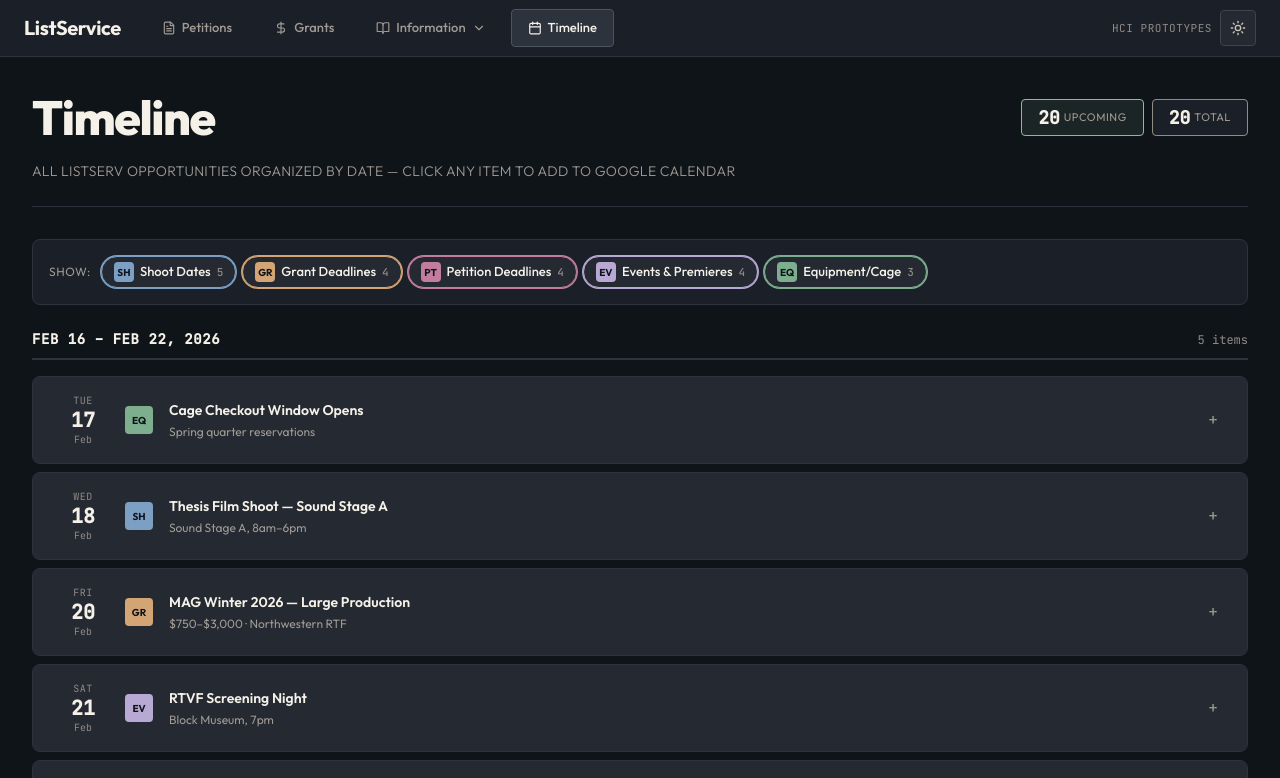
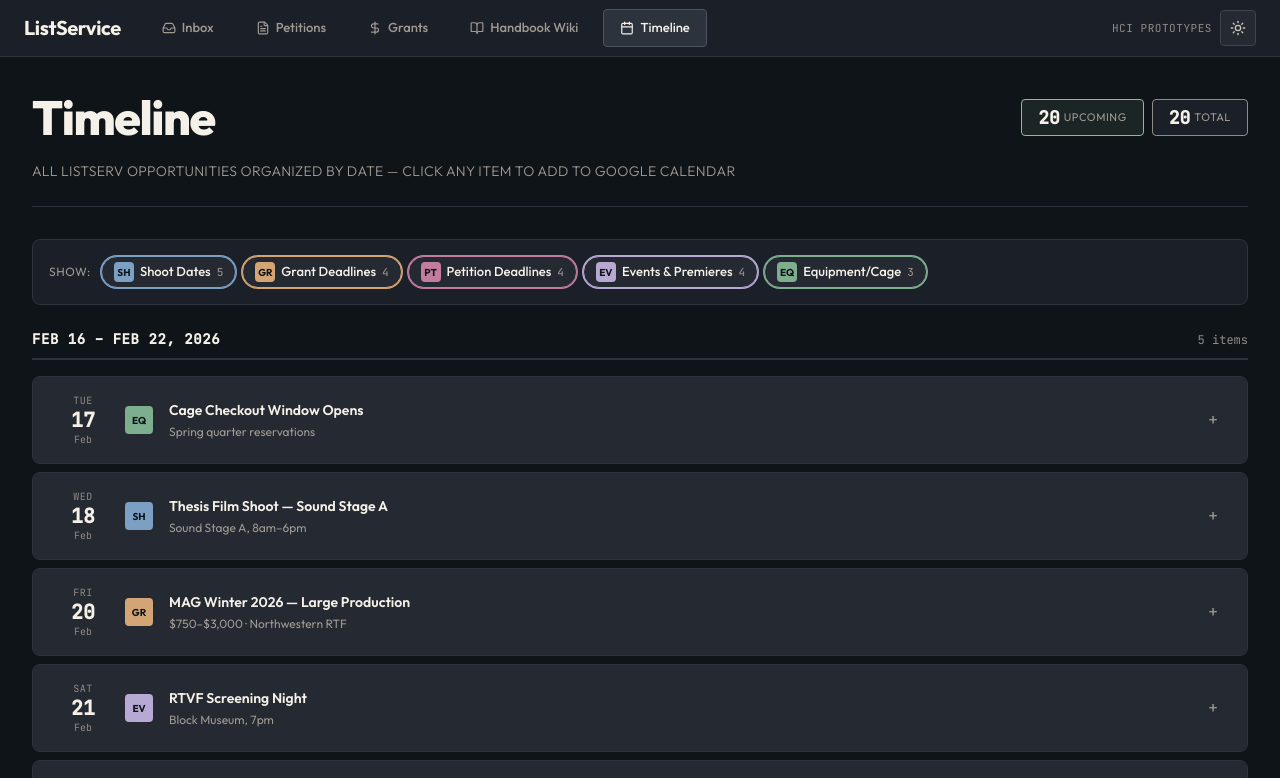
Before and after one commit to m4ur1n0/rtvf-information-automation, a Next.js app: page /calendar in a window 1280 px wide. Shown: the top 778 px of the page. Built offline with nearby package versions, Linux system fonts and the light colour scheme.

Commit message:
cosmetic changes

```diff
--- a/app/page.tsx
+++ b/app/page.tsx
@@ -71,7 +71,7 @@ export default async function Home() {
       <header className="dashboard-header" style={{ marginTop: 0 }}>
         <div className="header-content">
           <div className="header-top">
-            <h1 className="dashboard-title">RTVF Opportunities</h1>
+            <h1 className="dashboard-title">Inbox</h1>
             <div className="header-stats">
               <div className="stat-pill stat-total">
                 <span className="stat-value">{totalItems}</span>
--- a/components/DashboardGrid.tsx
+++ b/components/DashboardGrid.tsx
@@ -1,8 +1,4 @@
-"use client";
-
-import { useState } from "react";
 import type { ParsedEmailRow } from "@/lib/api";
-import { TabbedDashboard } from "./TabbedDashboard";
 import { InboxDashboard } from "./InboxDashboard";
 
 interface DashboardGridProps {
@@ -14,38 +10,7 @@ interface DashboardGridProps {
 }
 
 export function DashboardGrid({ grants, crewCalls, resources, castingCalls, events }: DashboardGridProps) {
-  const [viewMode, setViewMode] = useState<"tabbed" | "inbox">("tabbed");
-
   return (
-    <div>
-      {/* View Toggle */}
-      <div className="view-toggle-bar">
-        <span className="view-toggle-hint">View:</span>
-        <div className="view-toggle">
-          <button
-            className={`view-toggle-btn ${viewMode === "tabbed" ? "view-toggle-active" : ""}`}
-            onClick={() => setViewMode("tabbed")}
-          >
-            By Category
-          </button>
-          <button
-            className={`view-toggle-btn ${viewMode === "inbox" ? "view-toggle-active" : ""}`}
-            onClick={() => setViewMode("inbox")}
-          >
-            Inbox Feed
-          </button>
-        </div>
-      </div>
-
-      {viewMode === "tabbed" ? (
-        <TabbedDashboard
-          grants={grants}
-          crewCalls={crewCalls}
-          resources={resources}
-          castingCalls={castingCalls}
-          events={events}
-        />
-      ) : (
     <InboxDashboard
       grants={grants}
       crewCalls={crewCalls}
@@ -53,7 +18,5 @@ export function DashboardGrid({ grants, crewCalls, resources, castingCalls, even
       castingCalls={castingCalls}
       events={events}
     />
-      )}
-    </div>
   );
 }
--- a/components/Navigation.tsx
+++ b/components/Navigation.tsx
@@ -6,9 +6,9 @@ import { usePathname } from "next/navigation";
 import {
   BookOpen,
   Calendar as CalendarIcon,
-  ChevronDown,
   FileText,
   DollarSign,
+  Inbox,
   Sun,
   Moon,
   Menu,
@@ -18,26 +18,15 @@ import { useTheme } from "./ThemeProvider";
 
 export function Navigation() {
   const pathname = usePathname();
-  const [openDropdown, setOpenDropdown] = useState<string | null>(null);
   const [mobileMenuOpen, setMobileMenuOpen] = useState(false);
   const { theme, toggleTheme } = useTheme();
 
   // Close mobile menu on route change
   useEffect(() => {
     setMobileMenuOpen(false);
-    setOpenDropdown(null);
   }, [pathname]);
 
   const isActive = (path: string) => pathname === path;
-  const isDropdownActive = (paths: string[]) => paths.includes(pathname);
-
-  const toggleDropdown = (name: string) => {
-    setOpenDropdown(openDropdown === name ? null : name);
-  };
-
-  const closeDropdown = () => {
-    setOpenDropdown(null);
-  };
 
   const navItemStyle = (active: boolean) => ({
     padding: "var(--space-sm) var(--space-md)",
@@ -112,6 +101,26 @@ export function Navigation() {
         {/* Desktop Nav */}
         <div className="nav-desktop-links">
           <Link
+            href="/"
+            style={navItemStyle(isActive("/"))}
+            onMouseEnter={(e) => {
+              if (!isActive("/")) {
+                e.currentTarget.style.background = "var(--bg-tertiary)";
+                e.currentTarget.style.color = "var(--text-secondary)";
+              }
+            }}
+            onMouseLeave={(e) => {
+              if (!isActive("/")) {
+                e.currentTarget.style.background = "transparent";
+                e.currentTarget.style.color = "var(--text-tertiary)";
+              }
+            }}
+          >
+            <Inbox size={14} />
+            Inbox
+          </Link>
+
+          <Link
             href="/petitions"
             style={navItemStyle(isActive("/petitions"))}
             onMouseEnter={(e) => {
@@ -151,61 +160,14 @@ export function Navigation() {
             Grants
           </Link>
 
-          <div style={{ position: "relative" }}>
-            <button
-              style={navItemStyle(isDropdownActive(["/production-handbook"]))}
-              onClick={() => toggleDropdown("information")}
+          <Link
+            href="/production-handbook"
+            style={navItemStyle(isActive("/production-handbook"))}
             onMouseEnter={(e) => {
-                if (!isDropdownActive(["/production-handbook"])) {
+              if (!isActive("/production-handbook")) {
                 e.currentTarget.style.background = "var(--bg-tertiary)";
                 e.currentTarget.style.color = "var(--text-secondary)";
               }
-              }}
-              onMouseLeave={(e) => {
-                if (!isDropdownActive(["/production-handbook"])) {
-                  e.currentTarget.style.background = "transparent";
-                  e.currentTarget.style.color = "var(--text-tertiary)";
-                }
-              }}
-            >
-              <BookOpen size={14} />
-              Information
-              <ChevronDown size={14} />
-            </button>
-            {openDropdown === "information" && (
-              <div
-                style={{
-                  position: "absolute",
-                  top: "calc(100% + 4px)",
-                  left: 0,
-                  background: "var(--bg-elevated)",
-                  border: "1px solid var(--border-emphasis)",
-                  borderRadius: "var(--radius-sm)",
-                  boxShadow: "0 4px 6px rgba(0, 0, 0, 0.1)",
-                  minWidth: "160px",
-                  zIndex: 100,
-                }}
-              >
-                <Link
-                  href="/production-handbook"
-                  onClick={closeDropdown}
-                  style={{
-                    display: "flex",
-                    alignItems: "center",
-                    gap: "8px",
-                    padding: "var(--space-sm) var(--space-md)",
-                    fontSize: "13px",
-                    color: isActive("/production-handbook")
-                      ? "var(--text-primary)"
-                      : "var(--text-tertiary)",
-                    textDecoration: "none",
-                    background: isActive("/production-handbook")
-                      ? "var(--bg-tertiary)"
-                      : "transparent",
-                  }}
-                  onMouseEnter={(e) => {
-                    e.currentTarget.style.background = "var(--bg-tertiary)";
-                    e.currentTarget.style.color = "var(--text-secondary)";
             }}
             onMouseLeave={(e) => {
               if (!isActive("/production-handbook")) {
@@ -217,9 +179,6 @@ export function Navigation() {
             <BookOpen size={14} />
             Handbook Wiki
           </Link>
-              </div>
-            )}
-          </div>
 
           <Link
             href="/calendar"
@@ -315,6 +274,10 @@ export function Navigation() {
             background: "var(--bg-secondary)",
           }}
         >
+          <Link href="/" style={mobileNavItemStyle(isActive("/"))}>
+            <Inbox size={16} />
+            Inbox
+          </Link>
           <Link href="/petitions" style={mobileNavItemStyle(isActive("/petitions"))}>
             <FileText size={16} />
             Petitions
```
Lines whose indentation alone changed are shown as unchanged.
